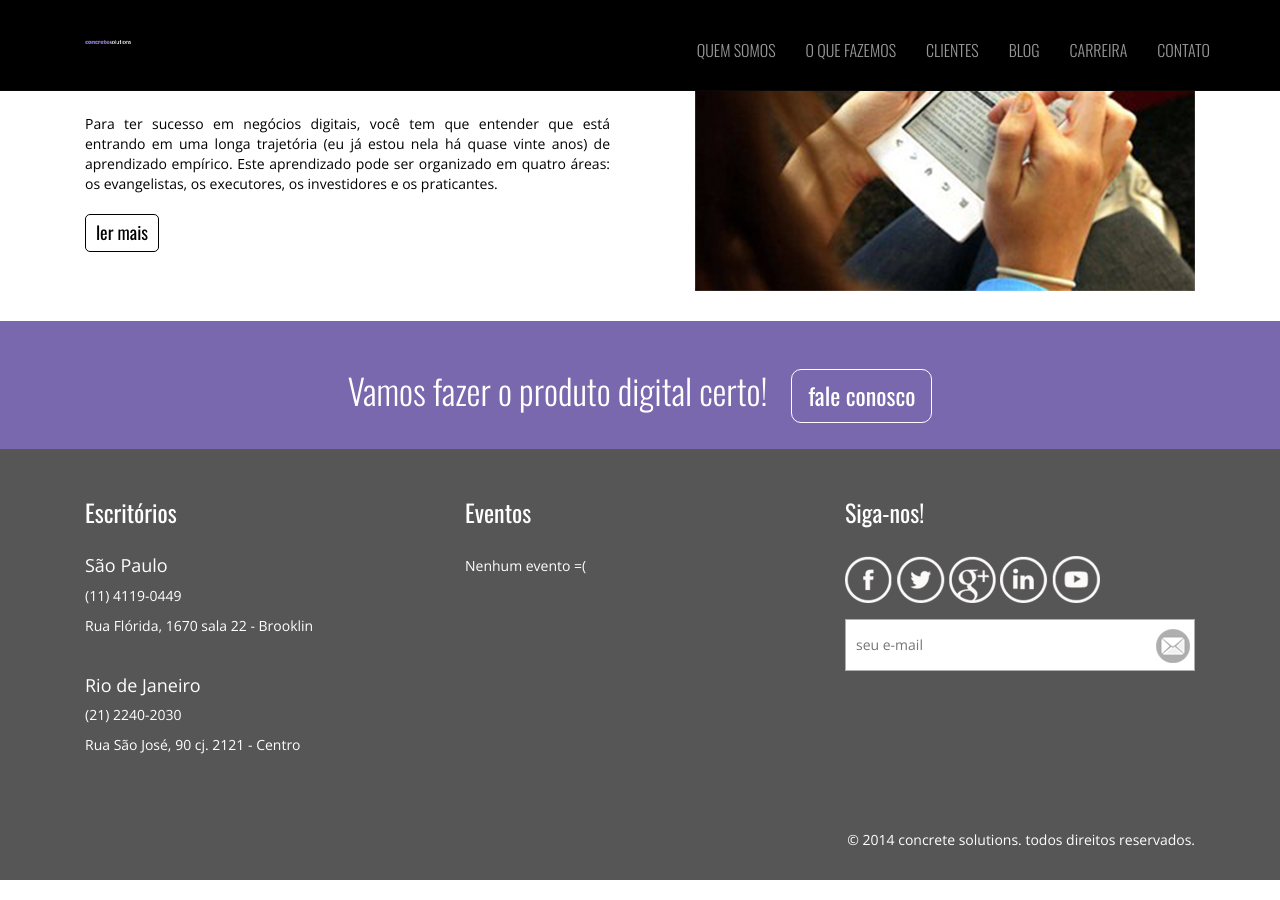
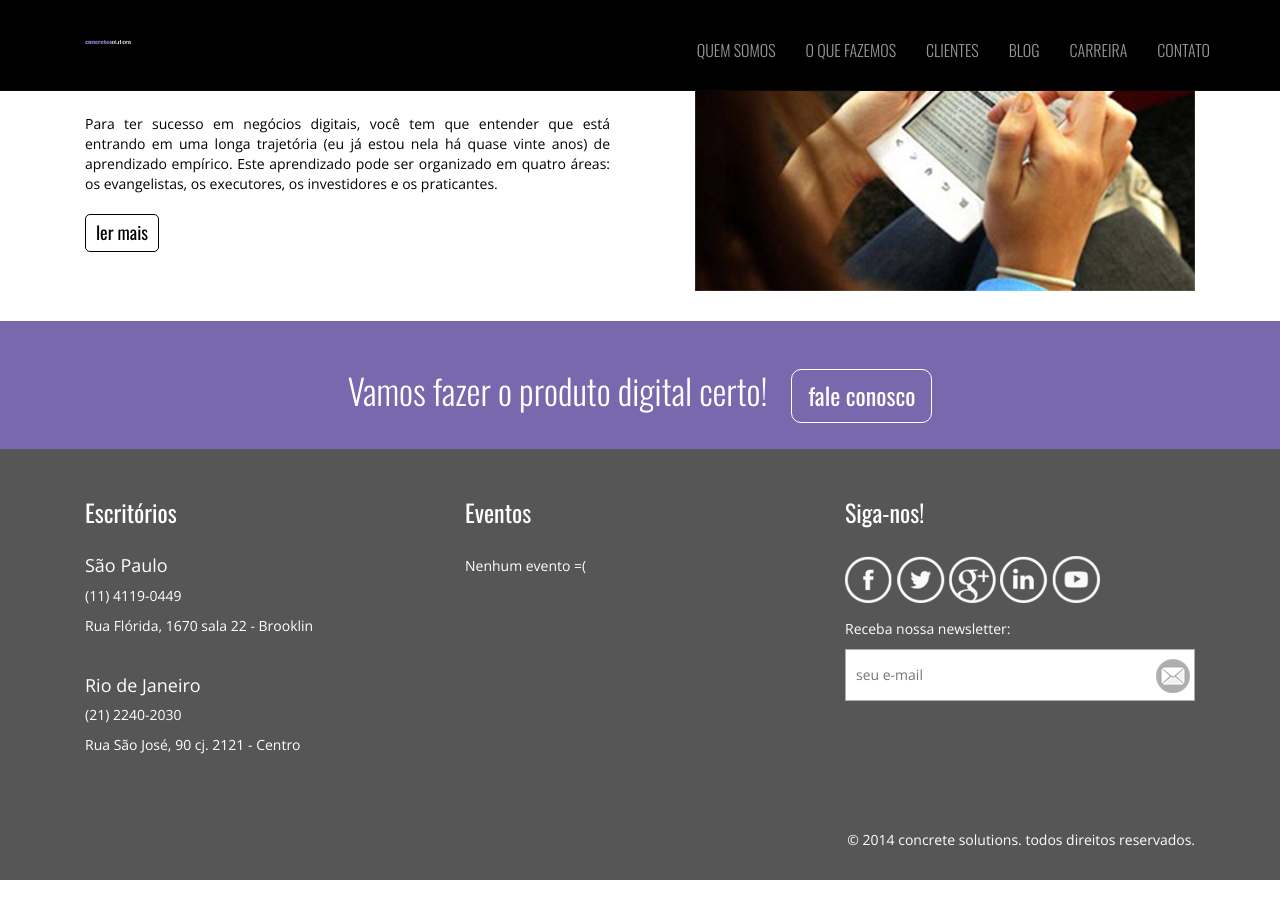
Before and after one commit to cs-lyra/concretesolutions.github.io, a Jekyll site: the page built from index.html, in a window 1280 px wide and 900 px high, scrolled down 1703 px. Built offline with Jekyll 4.4.1, drawn with Linux system fonts in a browser that asks for light colours; Markdown is read by kramdown in place of the engine named in the settings; comment, search, counter and statistics services are not loaded; some of the changed lines change nothing that is shown.

Commit message:
fixes footer

```diff
--- a/_includes/footer.html
+++ b/_includes/footer.html
@@ -36,6 +36,7 @@
 						<li><a class="youtube" href="https://www.youtube.com/user/concretesolutionsbr" target="_blank"></a></li>
 					</ul>
 					<div class="newsletter">
+						<p>Receba nossa newsletter:</p>
 						<form action="http://concretesolutions.us5.list-manage1.com/subscribe/post?u=0dd8265cc74731cec0c149863&amp;id=26dd60f3a9" method="post" id="mc-embedded-subscribe-form" name="mc-embedded-subscribe-form" class="validate" target="_blank" novalidate>
 							<div class="mc-field-group">
 								<input type="text" name="EMAIL" id="mce-EMAIL" placeholder="seu e-mail" autocomplete="off">
@@ -79,22 +80,6 @@
 
 		var calendar_json_url = "https://www.google.com/calendar/feeds/concretesolutions.com.br_k3ja6rfulbk38j40n74r86qq98@group.calendar.google.com/public/full?orderby=starttime&sortorder=ascending&max-results=5&futureevents=true&alt=json";
 
-		$(".text1").fitText(2.0);
-		$(".text2").fitText(2.6);
-
-		{% if page.is_index == true %}
-		$("#blog-content").rss("http://blog.concretesolutions.com.br/feed/atom/", {
-	    limit: 2,
-	    layoutTemplate: '<div>{entries}</div>',
-	    entryTemplate: '<div class="col-md-6 post"><header><h2 class="title-post">{title}</h2><h6 class="author-post">Por: {author} {formattedDate}</h6></header><a href="{url}" target="_blank" class="img-post"><img src="{teaserImageUrl}" class="img-responsive" style="width:500px;height:244px"></a><p>{shortBody}</p><a href="{url}" target="_blank" class="btn-read">Ler mais</a></div>',
-	    tokens: {
-	        formattedDate: function (entry, tokens) {
-	            var date = new Date(entry.publishedDate);
-	            return date.toLocaleDateString("pt-BR");
-	        }
-	    }
-		});
-
 		$(document).ready(function() {
 			GCalEvents(calendar_json_url);
 
@@ -110,9 +95,21 @@
 				//Default is 75px, set to 0 for demo so any distance triggers swipe
 				threshold:0
 			});
+
+		{% if page.is_index == true %}
+		$("#blog-content").rss("http://blog.concretesolutions.com.br/feed/atom/", {
+	    limit: 2,
+	    layoutTemplate: '<div>{entries}</div>',
+	    entryTemplate: '<div class="col-md-6 post"><header><h2 class="title-post">{title}</h2><h6 class="author-post">Por: {author} {formattedDate}</h6></header><a href="{url}" target="_blank" class="img-post"><img src="{teaserImageUrl}" class="img-responsive" style="width:500px;height:244px"></a><p>{shortBody}</p><a href="{url}" target="_blank" class="btn-read">Ler mais</a></div>',
+	    tokens: {
+	        formattedDate: function (entry, tokens) {
+	            var date = new Date(entry.publishedDate);
+	            return date.toLocaleDateString("pt-BR");
+	        }
+	    }
 		});
-
 		{% endif %}
+		});
 	</script>
 </body>
 </html>
--- a/js/concrete.js
+++ b/js/concrete.js
@@ -40,12 +40,6 @@ $(document).ready(function() {
     $(".text1").fitText(2.0);
     $(".text2").fitText(2.6);
 
-  // $('body').scrollspy({ target: '#secondary-menu' })
-
-  // //scroll menusecondary
-  // var nav = $('#secondary-menu');
-  // $(window).scroll(function () { if ($(this).scrollTop() > 100) { nav.addClass("f-nav"); } else { nav.removeClass("f-nav"); } });
-
 });
 
 
```
